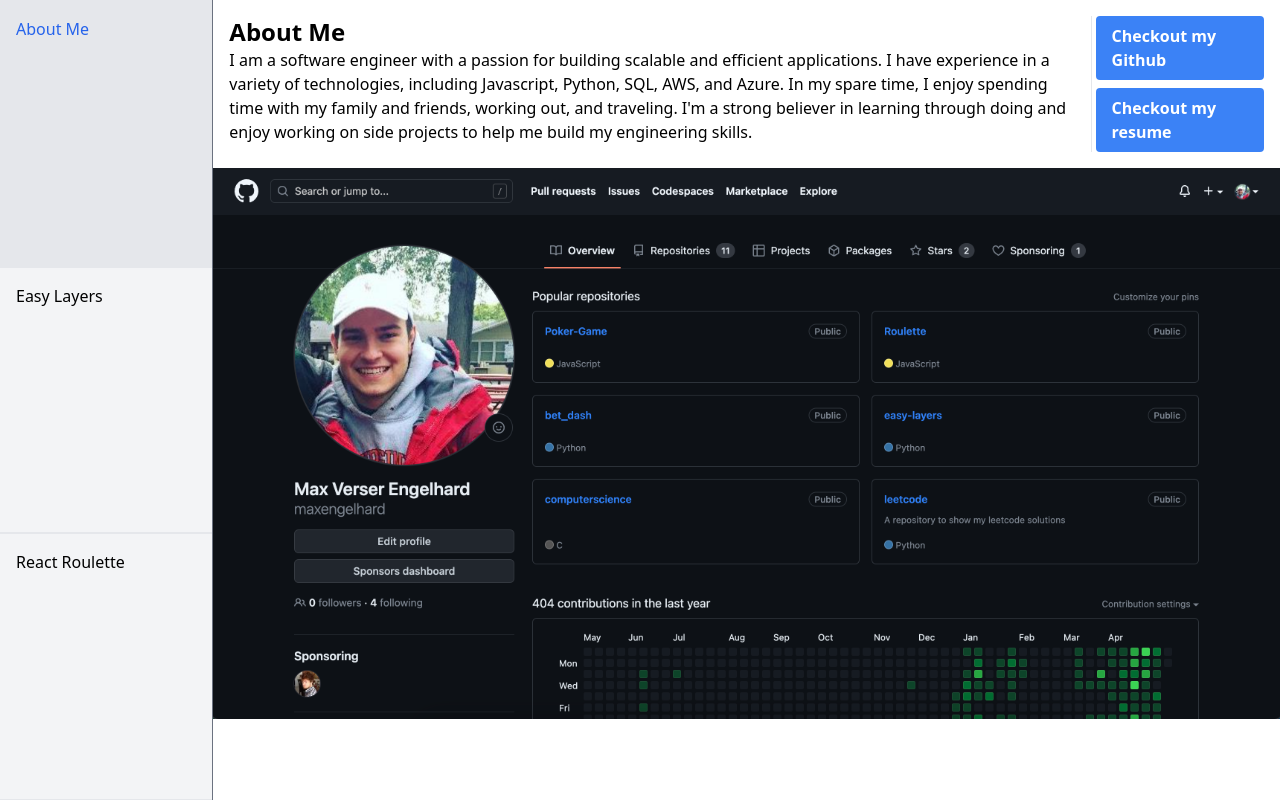
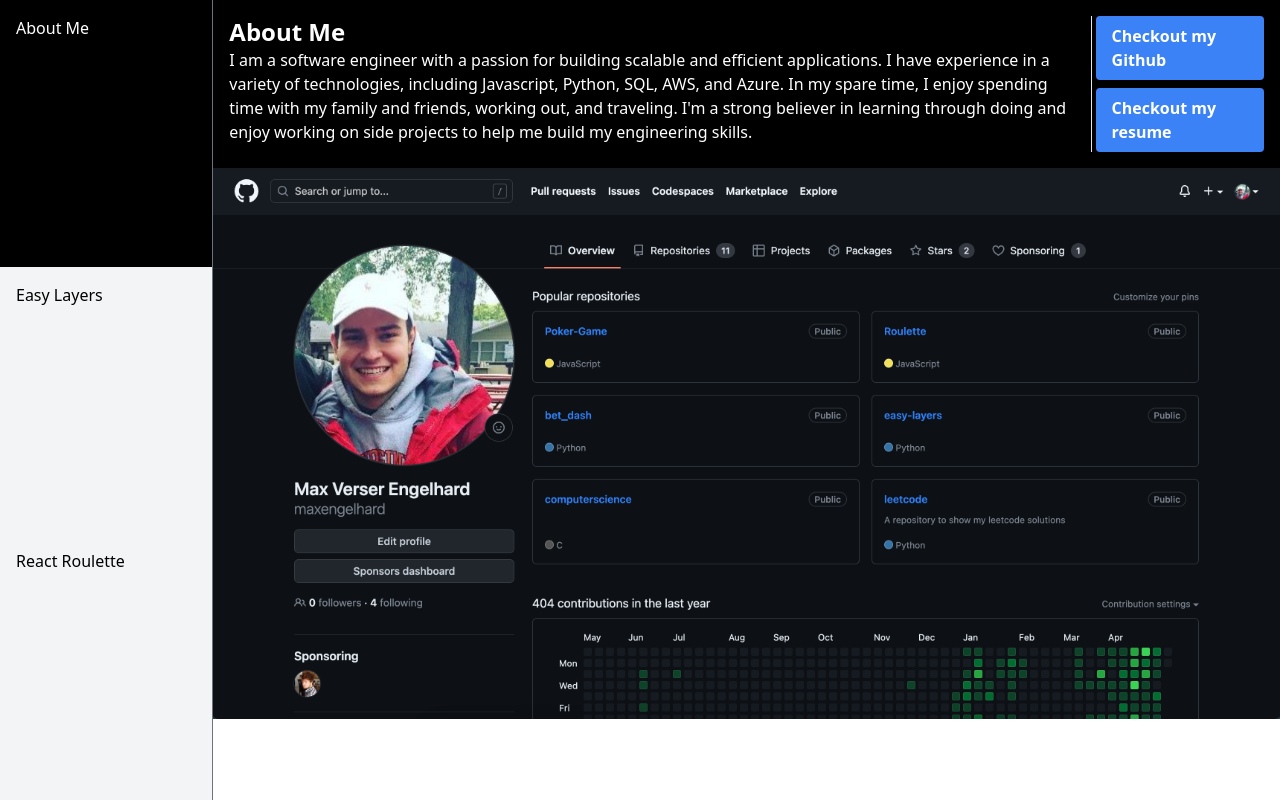
Before and after one commit to maxengelhard/profile, a React (Create React App) app: page / in a window 1280 px wide. Built offline with nearby package versions, Linux system fonts and the light colour scheme.

Commit message:
Making style black and white

```diff
--- a/src/components/Description.js
+++ b/src/components/Description.js
@@ -1,7 +1,7 @@
 export function Description(props) {
     if (props.src === 'about-me') {
       return (
-        <div className="flex p-4">
+        <div className="flex p-4 bg-black text-white">
         <div className="w-5/6 pr-2 border-r">
           <h1 className="text-2xl font-bold">About Me</h1>
           <p>
@@ -32,7 +32,7 @@
       );
     } else if (props.src === 'easy-layers') {
       return (
-        <div className="flex p-4">
+        <div className="flex p-4 bg-black text-white">
         <div className="w-5/6 pr-2 border-r">
           <h1 className="text-2xl font-bold">Easy Layers</h1>
             Easy Layers is a public website that allows people to create Lambda Layers with Python packages, just like pip install. With Easy Layers, you create layers that keep your Lambda functions smaller and easier to manage by externalizing dependencies that can be shared across multiple functions.
@@ -51,7 +51,7 @@
       );
     } else if (props.src === 'react-roulette') {
         return (
-          <div className="flex p-4">
+          <div className="flex p-4 bg-black text-white">
           <div className="w-5/6 pr-2 border-r">
             <h1 className="text-2xl font-bold">React Roulette</h1>
                 React Roulette is an app I made using react that allows people to play roulette. Information is stored in local storage. It was one of my first applications for learning react. I believe strongly in learning through doing and this gave me a foundation knowledge of react.
--- a/src/components/Menu.js
+++ b/src/components/Menu.js
@@ -29,7 +29,7 @@
 
   const getItemClass = (text) => {
     if (text === activeItem) {
-      return "bg-gray-200 text-blue-600";
+      return "bg-black text-white";
     } else {
       return "hover:bg-gray-200 hover:text-blue-600";
     }
@@ -37,13 +37,13 @@
 
   return (
     <nav className="flex flex-col h-screen bg-gray-100 w-1/6 border-r border-gray-500">
-      <div className={`p-4 border-t border-b h-1/3 cursor-pointer ${getItemClass("About Me")}`} onMouseEnter={handleHover}>
+      <div className={`p-4 h-1/3 cursor-pointer ${getItemClass("About Me")}`} onMouseEnter={handleHover}>
         About Me
       </div>
-      <div className={`p-4 border-t border-b h-1/3 cursor-pointer ${getItemClass("Easy Layers")}`} onMouseEnter={handleHover}>
+      <div className={`p-4 h-1/3 cursor-pointer ${getItemClass("Easy Layers")}`} onMouseEnter={handleHover}>
         Easy Layers
       </div>
-      <div className={`p-4 border-t border-b h-1/3 cursor-pointer ${getItemClass("React Roulette")}`} onMouseEnter={handleHover}>
+      <div className={`p-4 h-1/3 cursor-pointer ${getItemClass("React Roulette")}`} onMouseEnter={handleHover}>
         React Roulette
       </div>
     </nav>
```
